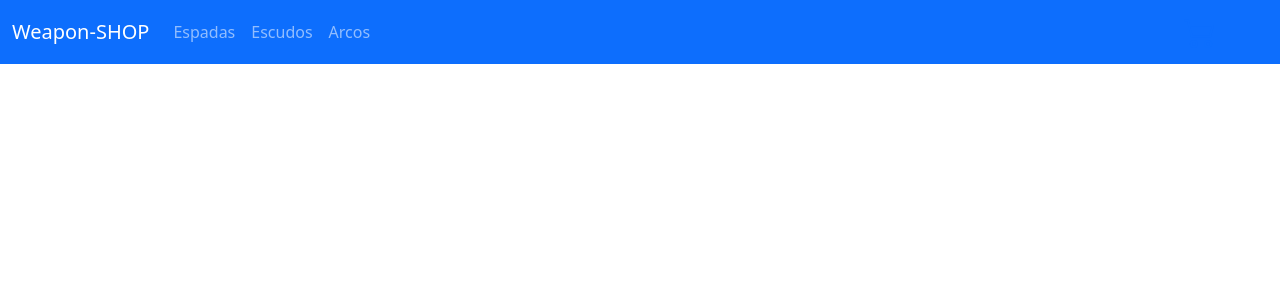
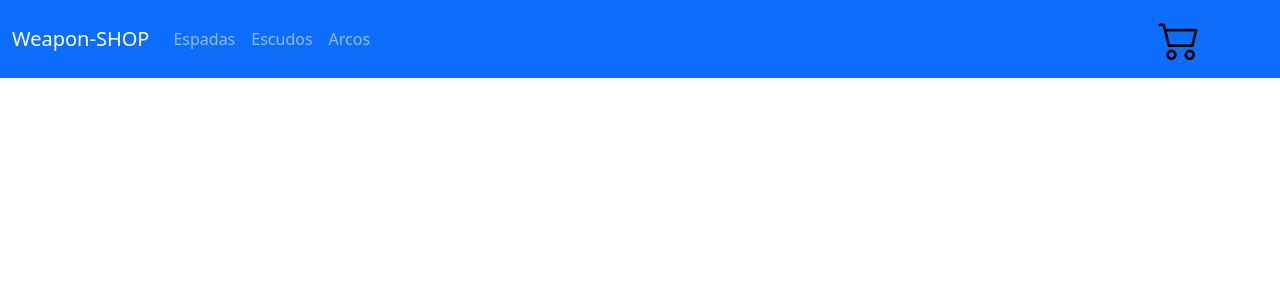
Before and after one commit to TomasPujolle/react-js-Tomas-Pujolle, a React (Create React App) app: page / in a window 1280 px wide. Shown: the top 300 px of the page. Built offline with nearby package versions, Linux system fonts and the light colour scheme; no server answers; the database is empty.

Commit message:
Arreglo de cart

```diff
--- /dev/null
+++ b/src/Styles/CartWidgetStyles.css
@@ -0,0 +1,17 @@
+.contenedor{
+    display: flex;
+    justify-content: center;
+    align-items: center;
+}
+.cart{
+    color: black;
+    font-size: 2.6em;
+
+}
+
+.Number{
+    color: black;
+    font-size: 1.5em;
+    margin-left: -4rem;
+    margin-right: 5rem;
+}
--- a/src/components/CartWidget.jsx
+++ b/src/components/CartWidget.jsx
@@ -1,14 +1,18 @@
 import 'bootstrap/dist/css/bootstrap.min.css';
 import 'bootstrap-icons/font/bootstrap-icons.css';
+import { useCartContext } from './CartContext';
+import "../Styles/CartWidgetStyles.css";
 
 
 const CartWidget = () => {
 
+    const { totalItems } = useCartContext();
 
 
     return (
-        <div>
-            <i className="bi bi-cart2"></i>
+        <div className='contenedor'>
+            <i className="bi bi-cart2 cart"></i>
+            <span className='Number'> {totalItems() || ""}</span>
         </div>
 
     );
```
